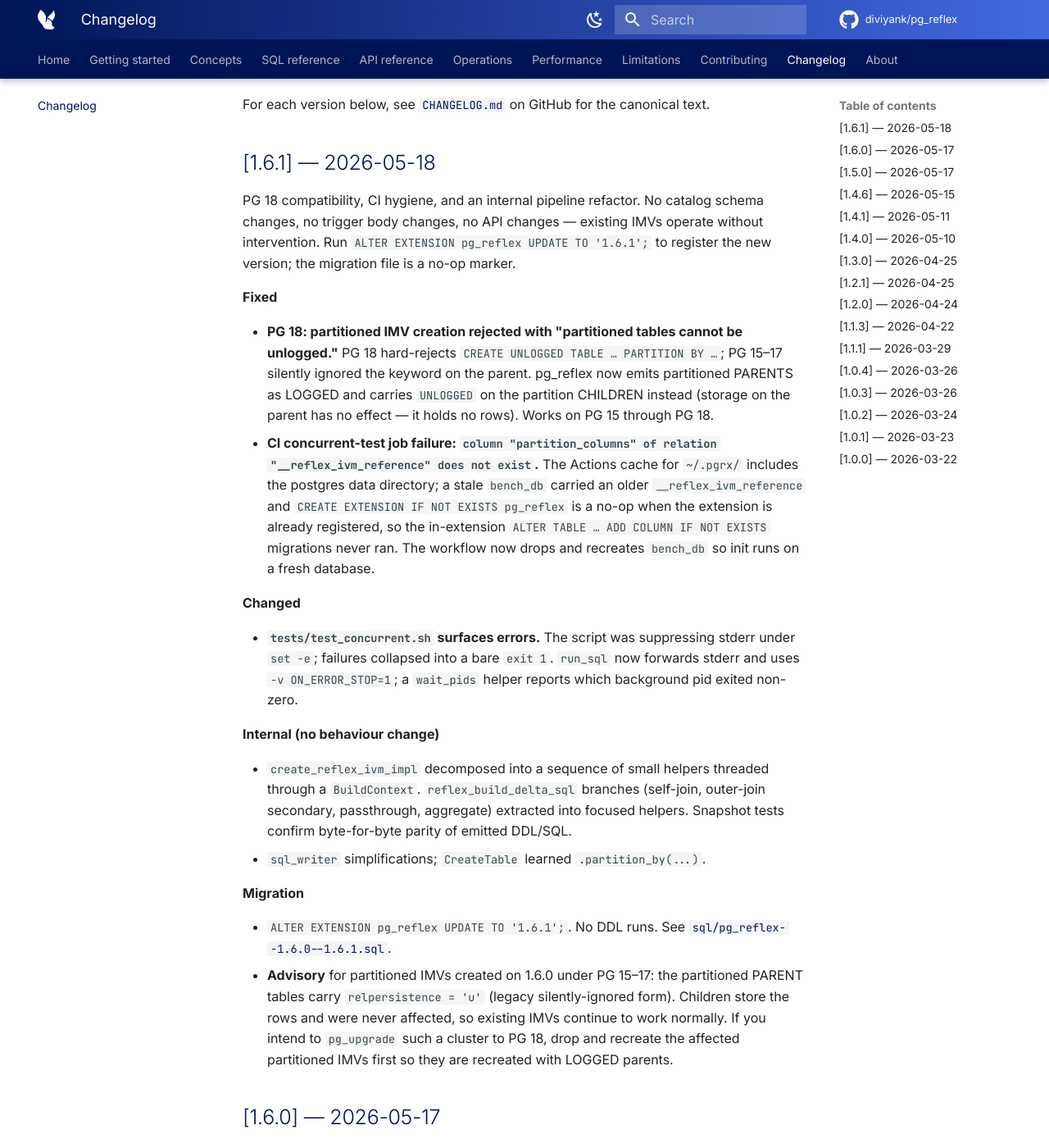
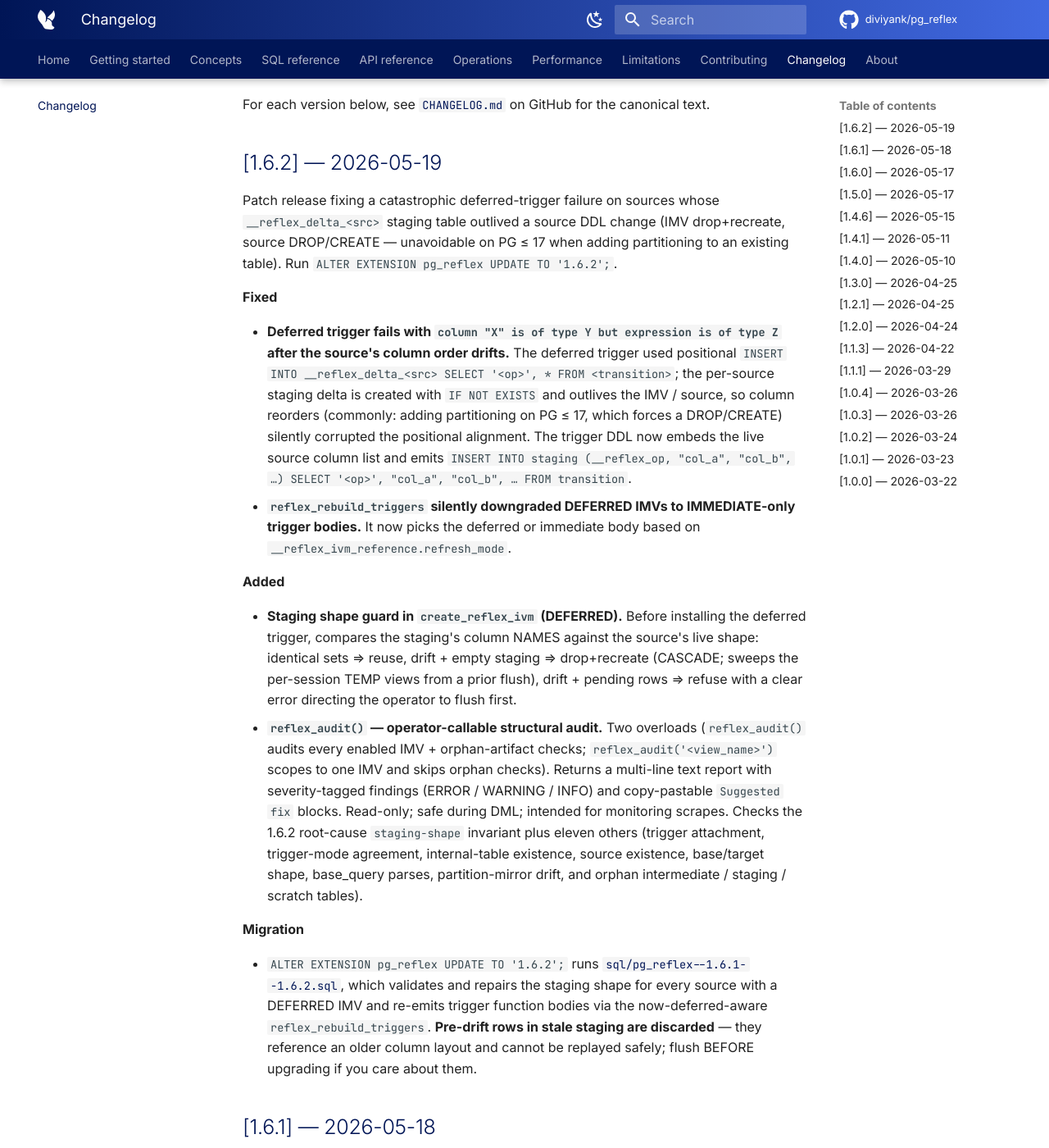
Before and after one commit to diviyank/pg_reflex, an MkDocs documentation site: the page built from docs/changelog.md, in a window 1280 px wide and 1400 px high, scrolled down 191 px. Shown: the whole window at 82% size. Built offline with MkDocs 1.6.1 and Material for MkDocs 9.7.7, drawn with Linux system fonts in a browser that asks for light colours; comment, search, counter and statistics services are not loaded.

Commit message:
audit: changelog entry for reflex_audit() (1.6.2)

```diff
--- a/docs/changelog.md
+++ b/docs/changelog.md
@@ -3,6 +3,24 @@
 The full changelog tracks every release. The latest version's headlines are on the [home page](index.md).
 
 For each version below, see [`CHANGELOG.md`](https://github.com/diviyank/pg_reflex/blob/main/CHANGELOG.md) on GitHub for the canonical text.
+
+## [1.6.2] — 2026-05-19
+
+Patch release fixing a catastrophic deferred-trigger failure on sources whose `__reflex_delta_<src>` staging table outlived a source DDL change (IMV drop+recreate, source DROP/CREATE — unavoidable on PG ≤ 17 when adding partitioning to an existing table).  Run `ALTER EXTENSION pg_reflex UPDATE TO '1.6.2';`.
+
+**Fixed**
+
+- **Deferred trigger fails with `column "X" is of type Y but expression is of type Z` after the source's column order drifts.**  The deferred trigger used positional `INSERT INTO __reflex_delta_<src> SELECT '<op>', * FROM <transition>`; the per-source staging delta is created with `IF NOT EXISTS` and outlives the IMV / source, so column reorders (commonly: adding partitioning on PG ≤ 17, which forces a DROP/CREATE) silently corrupted the positional alignment.  The trigger DDL now embeds the live source column list and emits `INSERT INTO staging (__reflex_op, "col_a", "col_b", …) SELECT '<op>', "col_a", "col_b", … FROM transition`.
+- **`reflex_rebuild_triggers` silently downgraded DEFERRED IMVs to IMMEDIATE-only trigger bodies.**  It now picks the deferred or immediate body based on `__reflex_ivm_reference.refresh_mode`.
+
+**Added**
+
+- **Staging shape guard in `create_reflex_ivm` (DEFERRED).**  Before installing the deferred trigger, compares the staging's column NAMES against the source's live shape: identical sets ⇒ reuse, drift + empty staging ⇒ drop+recreate (CASCADE; sweeps the per-session TEMP views from a prior flush), drift + pending rows ⇒ refuse with a clear error directing the operator to flush first.
+- **`reflex_audit()` — operator-callable structural audit.** Two overloads (`reflex_audit()` audits every enabled IMV + orphan-artifact checks; `reflex_audit('<view_name>')` scopes to one IMV and skips orphan checks). Returns a multi-line text report with severity-tagged findings (ERROR / WARNING / INFO) and copy-pastable `Suggested fix` blocks. Read-only; safe during DML; intended for monitoring scrapes. Checks the 1.6.2 root-cause `staging-shape` invariant plus eleven others (trigger attachment, trigger-mode agreement, internal-table existence, source existence, base/target shape, base_query parses, partition-mirror drift, and orphan intermediate / staging / scratch tables).
+
+**Migration**
+
+- `ALTER EXTENSION pg_reflex UPDATE TO '1.6.2';` runs [`sql/pg_reflex--1.6.1--1.6.2.sql`](https://github.com/diviyank/pg_reflex/blob/main/sql/pg_reflex--1.6.1--1.6.2.sql), which validates and repairs the staging shape for every source with a DEFERRED IMV and re-emits trigger function bodies via the now-deferred-aware `reflex_rebuild_triggers`.  **Pre-drift rows in stale staging are discarded** — they reference an older column layout and cannot be replayed safely; flush BEFORE upgrading if you care about them.
 
 ## [1.6.1] — 2026-05-18
 
```
Also changed, not shown: CHANGELOG.md (+102 -0 lines).
